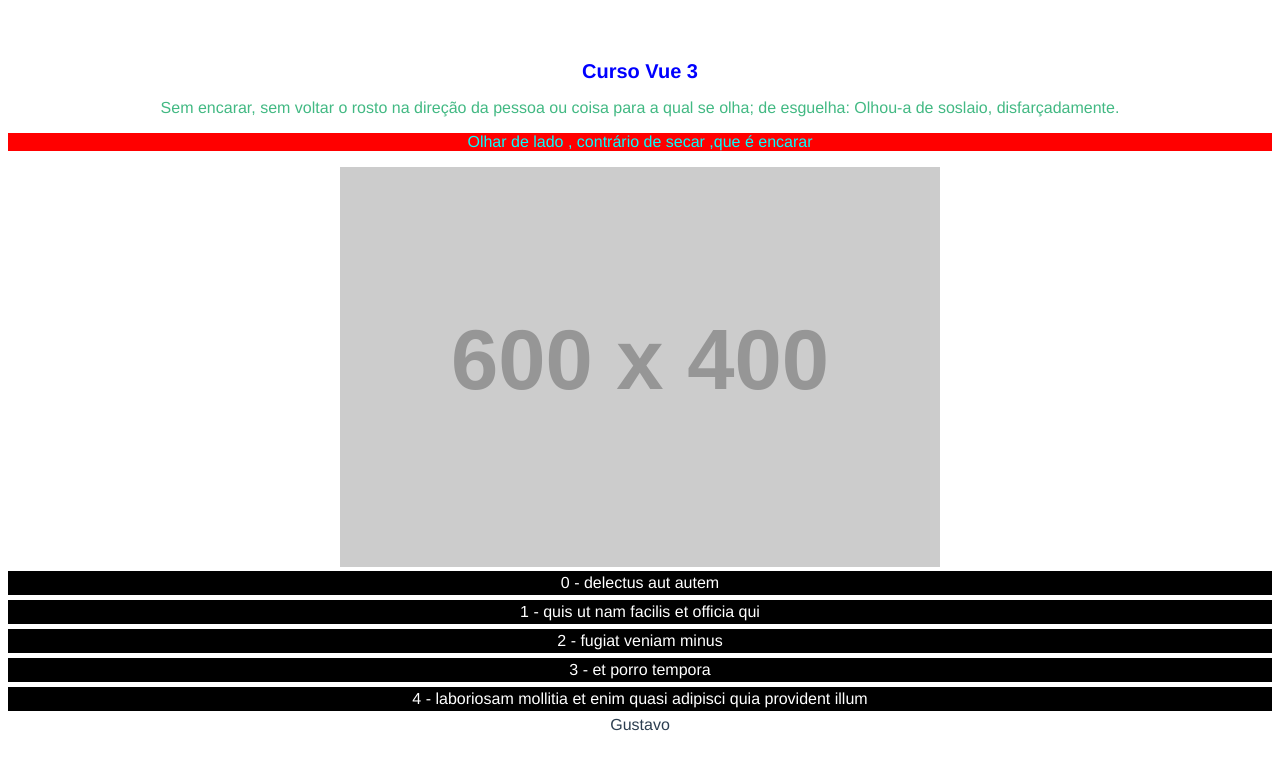
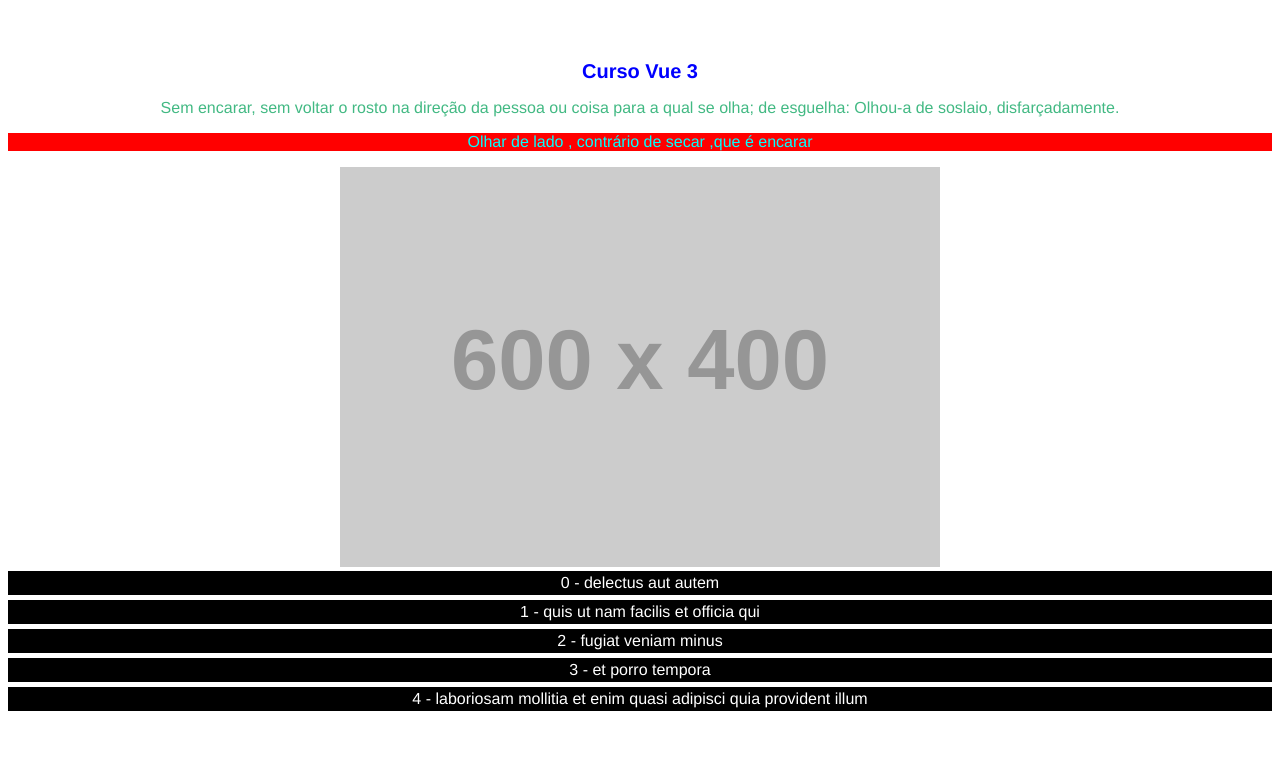
Before and after one commit to Gustavo-DelColi/Aula-Vue, a Vue app: page / in a window 1280 px wide. Shown: the top 770 px of the page. Built offline with nearby package versions, Linux system fonts and the light colour scheme.

Commit message:
Update App.vue

```diff
--- a/src/App.vue
+++ b/src/App.vue
@@ -21,7 +21,6 @@
       >
         {{ index }} - {{ obj.title }}
       </div>
-      Gustavo
     </div>
 </template>
 
```
